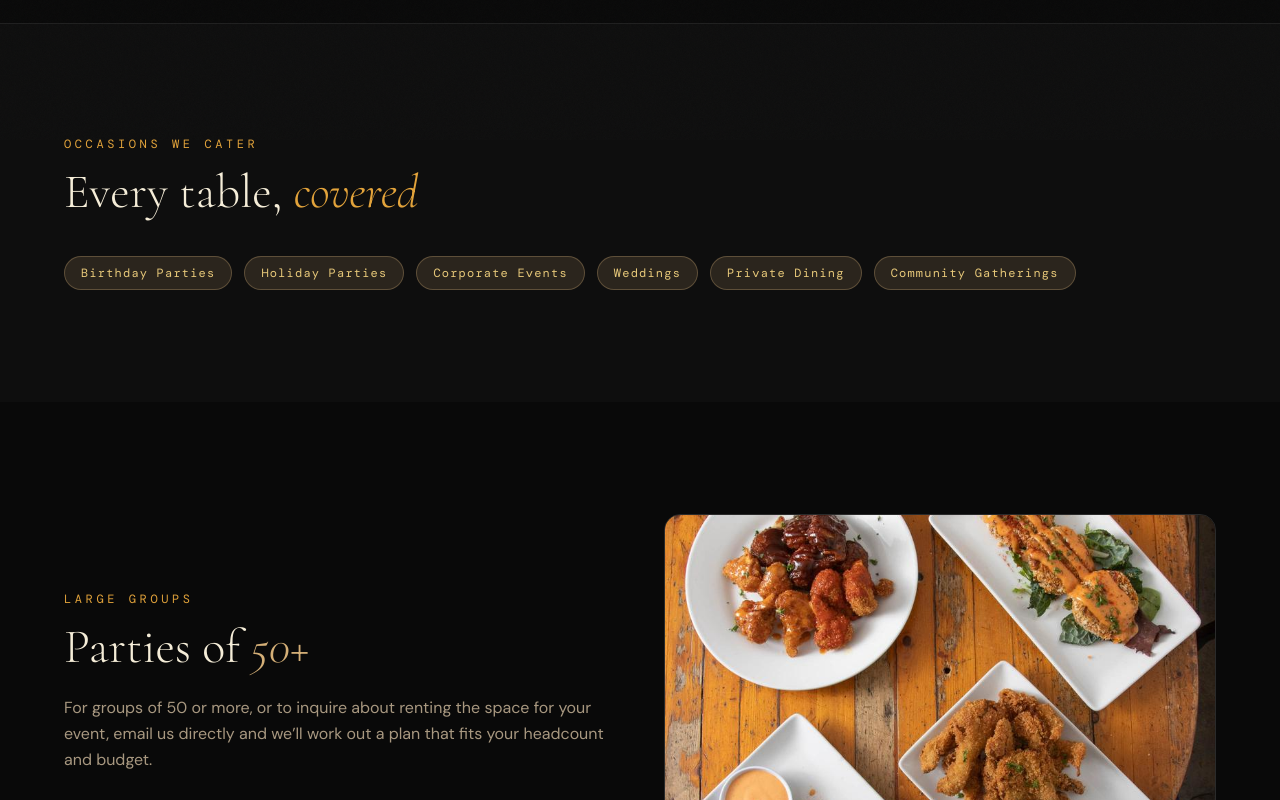
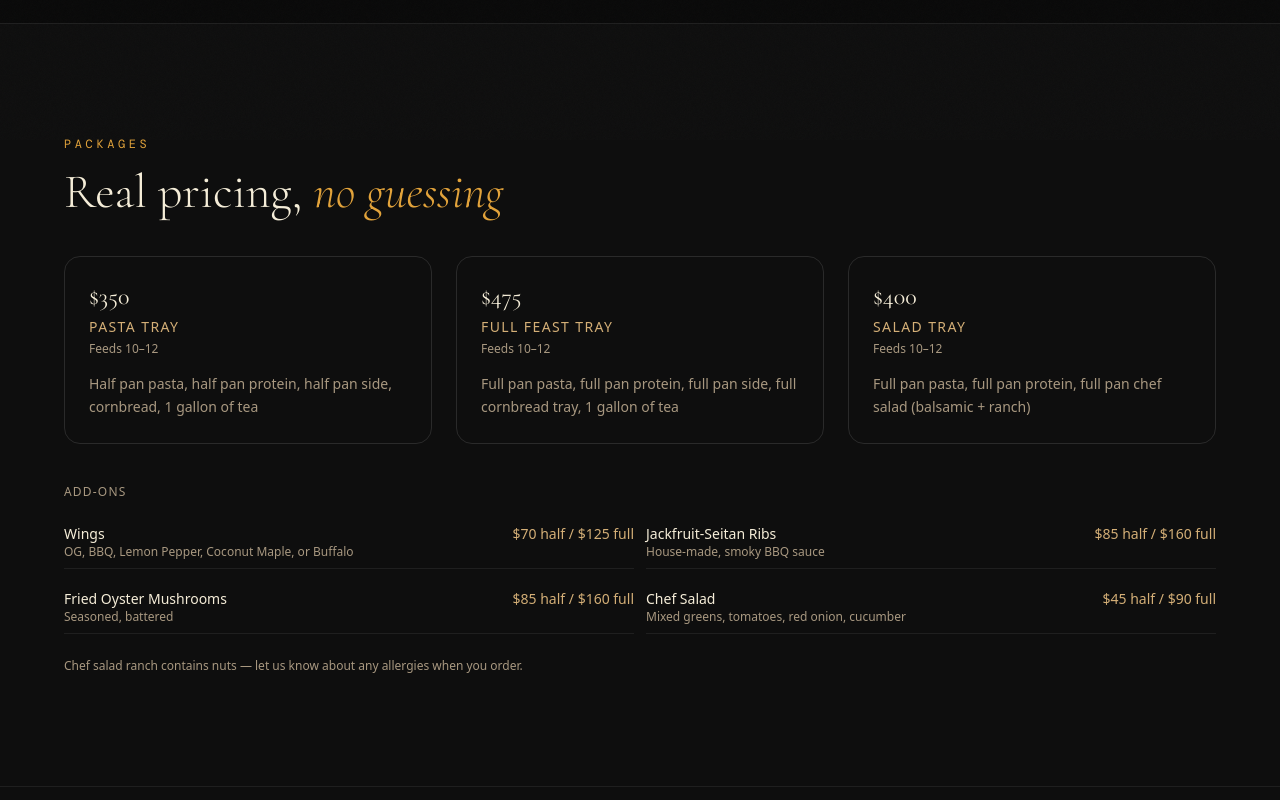
Before and after one commit to flu-wop/italgardenola, a Next.js app: page /catering in a window 1280 px wide. Shown: the part 660-1460 px from the top of the page. Built offline with nearby package versions, Linux system fonts and the light colour scheme.

Commit message:
Demo audit fixes: real contact info, verified pricing/menu items, honest social proof

```diff
--- a/app/catering/page.tsx
+++ b/app/catering/page.tsx
@@ -20,6 +20,34 @@ const OCCASIONS = [
   "Weddings",
   "Private Dining",
   "Community Gatherings",
+];
+
+const PACKAGES = [
+  {
+    name: "Pasta Tray",
+    price: "$350",
+    serves: "Feeds 10–12",
+    includes: "Half pan pasta, half pan protein, half pan side, cornbread, 1 gallon of tea",
+  },
+  {
+    name: "Full Feast Tray",
+    price: "$475",
+    serves: "Feeds 10–12",
+    includes: "Full pan pasta, full pan protein, full pan side, full cornbread tray, 1 gallon of tea",
+  },
+  {
+    name: "Salad Tray",
+    price: "$400",
+    serves: "Feeds 10–12",
+    includes: "Full pan pasta, full pan protein, full pan chef salad (balsamic + ranch)",
+  },
+];
+
+const ADD_ONS = [
+  { name: "Wings", options: "OG, BBQ, Lemon Pepper, Coconut Maple, or Buffalo", price: "$70 half / $125 full" },
+  { name: "Jackfruit-Seitan Ribs", options: "House-made, smoky BBQ sauce", price: "$85 half / $160 full" },
+  { name: "Fried Oyster Mushrooms", options: "Seasoned, battered", price: "$85 half / $160 full" },
+  { name: "Chef Salad", options: "Mixed greens, tomatoes, red onion, cucumber", price: "$45 half / $90 full" },
 ];
 
 export default function CateringPage() {
@@ -55,6 +83,40 @@ export default function CateringPage() {
             />
           </div>
         </div>
+      </Section>
+
+      <Section className="border-t border-border/60 bg-charcoal/60">
+        <Eyebrow>Packages</Eyebrow>
+        <SectionHeading className="mb-10">
+          Real pricing, <span className="italic text-turmeric">no guessing</span>
+        </SectionHeading>
+        <div className="grid gap-6 md:grid-cols-3">
+          {PACKAGES.map((p) => (
+            <div key={p.name} className="rounded-2xl border border-border p-6">
+              <p className="font-display text-2xl text-cream">{p.price}</p>
+              <p className="mt-1 text-sm uppercase tracking-widest text-gold">{p.name}</p>
+              <p className="mt-1 text-xs text-mist">{p.serves}</p>
+              <p className="mt-4 text-sm leading-relaxed text-mist">{p.includes}</p>
+            </div>
+          ))}
+        </div>
+        <div className="mt-10">
+          <p className="mb-4 text-xs uppercase tracking-widest text-mist">Add-ons</p>
+          <div className="grid gap-3 sm:grid-cols-2">
+            {ADD_ONS.map((a) => (
+              <div key={a.name} className="flex items-baseline justify-between gap-4 border-b border-border/60 py-2">
+                <div>
+                  <p className="text-sm text-cream">{a.name}</p>
+                  <p className="text-xs text-mist">{a.options}</p>
+                </div>
+                <p className="whitespace-nowrap text-sm text-gold">{a.price}</p>
+              </div>
+            ))}
+          </div>
+        </div>
+        <p className="mt-6 text-xs text-mist">
+          Chef salad ranch contains nuts — let us know about any allergies when you order.
+        </p>
       </Section>
 
       <Section className="border-t border-border/60 bg-charcoal/60">
--- a/app/page.tsx
+++ b/app/page.tsx
@@ -33,6 +33,12 @@ export default function HomePage() {
         <div className="grid items-center gap-12 md:grid-cols-2">
           <div>
             <Eyebrow>New Orleans · Fully Plant-Based</Eyebrow>
+            <div className="mt-3 mb-1 flex items-center gap-2">
+              <span className="flex text-gold" aria-hidden>
+                {"★★★★☆"}
+              </span>
+              <span className="text-sm text-mist">4.3+ · 160+ reviews</span>
+            </div>
             <h1 className="font-display text-5xl font-light leading-[1.05] text-cream md:text-6xl">
               Soul food, made <span className="text-gold-gradient italic">whole</span>.
             </h1>
```
Also changed, not shown: lib/menu-data.ts (+48 -10 lines).
